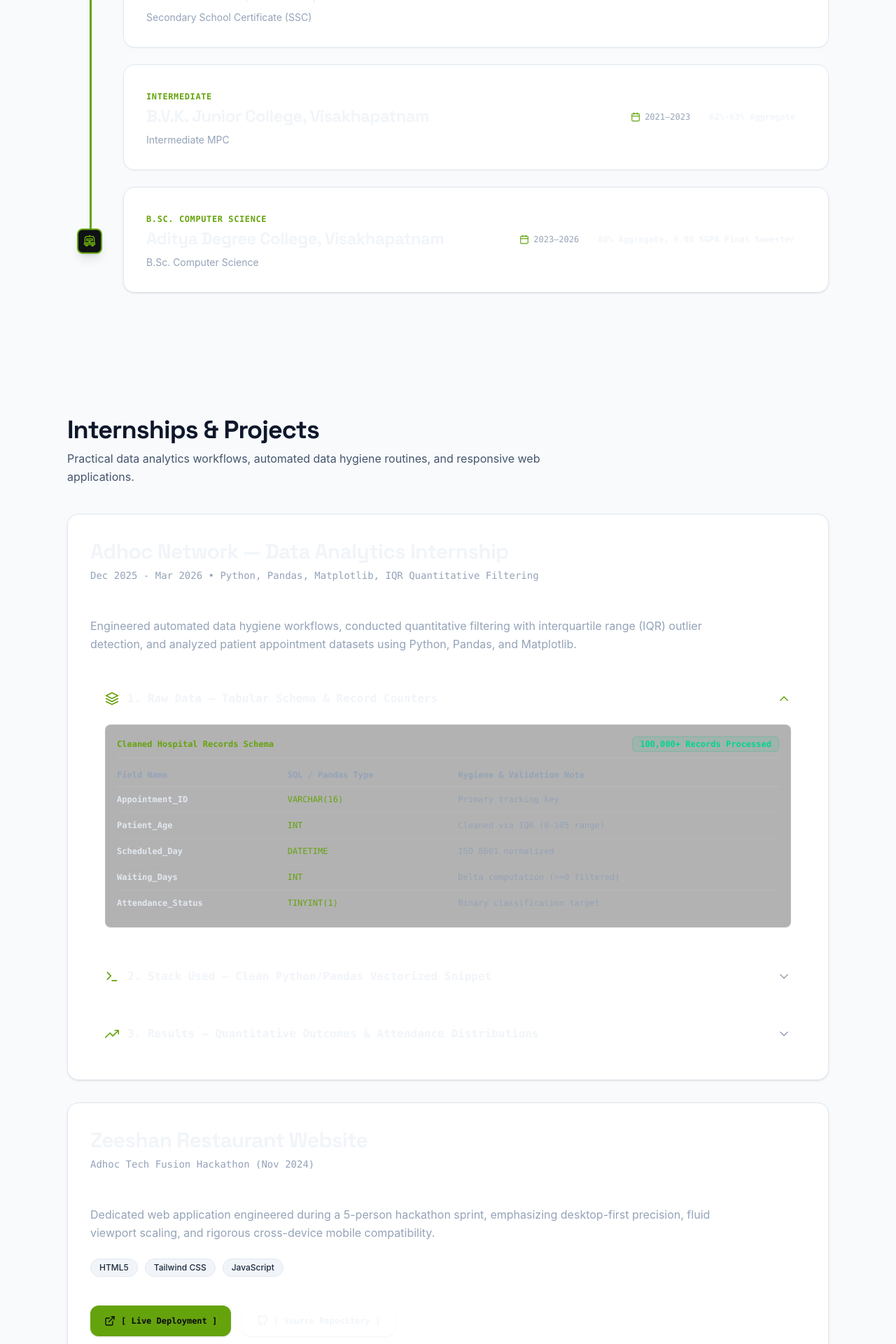
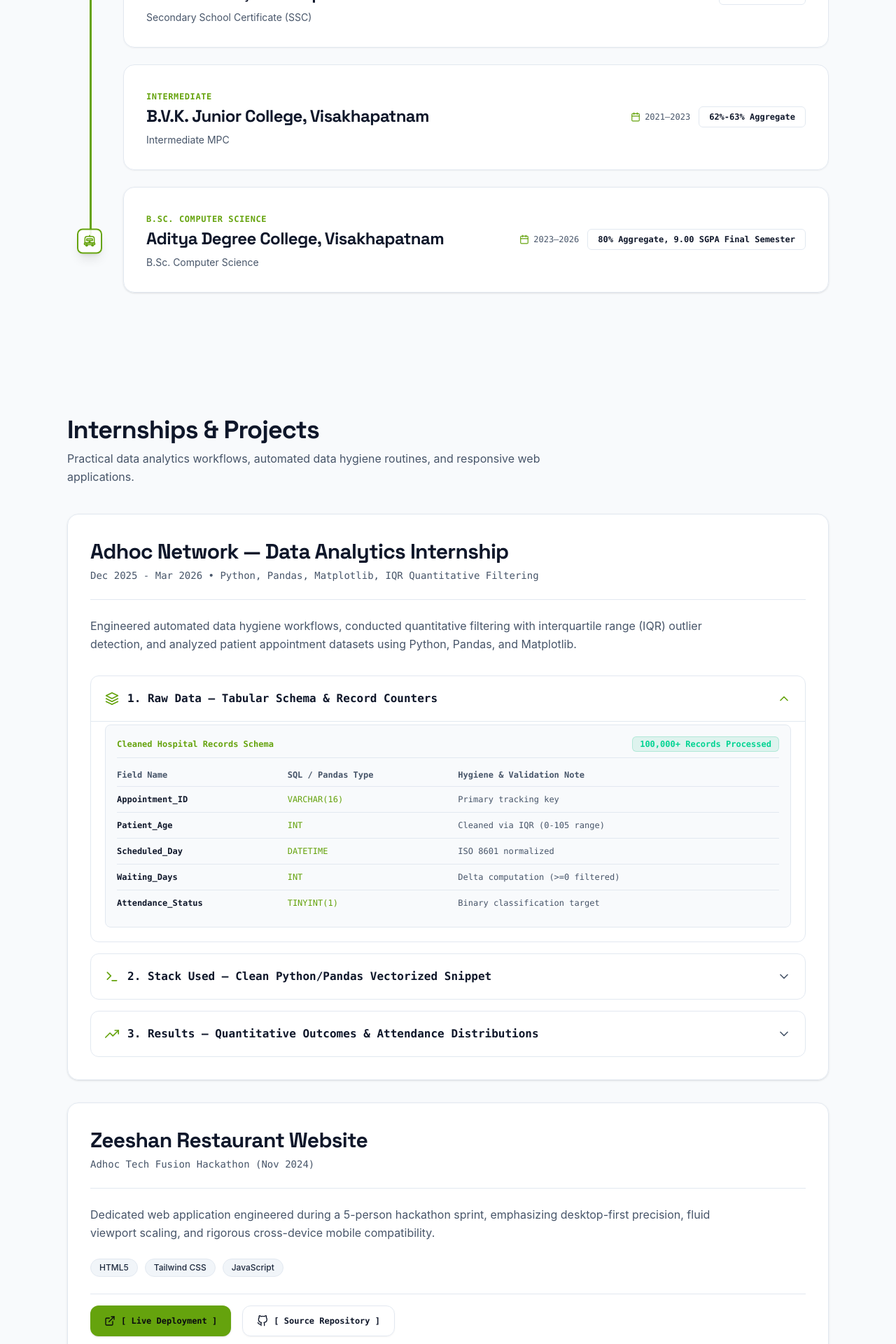
Before and after one commit to Shan-ahamad-3/portfolio, a React (Vite) app: page / in a window 1280 px wide. Shown: the part 880-2800 px from the top of the page at 70% size. Built offline with nearby package versions, Linux system fonts and the light colour scheme.

Commit message:
fix: resolve light mode text contrast and update pursuits content

```diff
--- a/src/components/Certifications.jsx
+++ b/src/components/Certifications.jsx
@@ -16,15 +16,15 @@ export default function Certifications() {
             key={idx}
             className="flex items-start gap-4 p-6 sm:p-8 rounded-2xl glass-card transition-transform hover:-translate-y-0.5 hover:border-[var(--accent)]"
           >
-            <div className="p-3 rounded-xl bg-white/5 theme-accent shrink-0 border border-white/10">
+            <div className="p-3 rounded-xl bg-[var(--bg-card)] theme-accent shrink-0 border border-[var(--border-card)]">
               <FiAward className="w-5 h-5 theme-accent" />
             </div>
 
             <div className="space-y-1">
-              <h3 className="text-base font-bold font-heading text-[#F1F5F9] leading-snug">
+              <h3 className="text-base font-bold font-heading text-[var(--text-primary)] leading-snug">
                 {cert.name}
               </h3>
-              <p className="text-xs font-mono text-[#94A3B8]">
+              <p className="text-xs font-mono text-[var(--text-secondary)]">
                 {cert.issuer}
               </p>
             </div>
--- a/src/components/Footer.jsx
+++ b/src/components/Footer.jsx
@@ -1,7 +1,7 @@
 export default function Footer() {
   return (
     <footer className="border-t border-[var(--border-card)] py-12 bg-[var(--bg-canvas)] transition-colors">
-      <div className="max-w-6xl px-6 md:px-12 mx-auto flex flex-col sm:flex-row items-center justify-between gap-4 font-mono text-xs text-slate-500 dark:text-zinc-400">
+      <div className="max-w-6xl px-6 md:px-12 mx-auto flex flex-col sm:flex-row items-center justify-between gap-4 font-mono text-xs text-[var(--text-secondary)]">
         <div>
           © 2026 Md. Zeeshan Ahamad. All rights reserved.
         </div>
--- a/src/components/Journey.jsx
+++ b/src/components/Journey.jsx
@@ -101,7 +101,7 @@ export default function Journey() {
               top: `${trackBounds.top}px`,
               height: `${trackBounds.height}px`
             }}
-            className="absolute left-4 sm:left-7 md:left-8 w-[3px] bg-white/10 rounded-full pointer-events-none"
+            className="absolute left-4 sm:left-7 md:left-8 w-[3px] bg-[var(--border-card)] rounded-full pointer-events-none"
           >
             {/* Animated active track fill */}
             {!shouldReduceMotion && (
@@ -122,7 +122,7 @@ export default function Journey() {
             transition={{ type: "spring", stiffness: 120, damping: 20 }}
             className="absolute left-4 sm:left-7 md:left-8 -translate-x-1/2 top-0 z-20 pointer-events-none -mt-4 flex flex-col items-center"
           >
-            <div className="p-1.5 rounded-lg bg-[#0F1115] border-2 theme-accent-border theme-accent shadow-lg">
+            <div className="p-1.5 rounded-lg bg-[var(--bg-card)] border-2 theme-accent-border theme-accent shadow-lg">
               <TrainLocomotive className="w-5 h-5 theme-accent" />
             </div>
           </motion.div>
@@ -154,20 +154,20 @@ export default function Journey() {
                       <span className="text-xs font-bold theme-accent uppercase tracking-wider font-mono">
                         {item.stage}
                       </span>
-                      <h3 className="text-xl sm:text-2xl font-bold font-heading text-[#F1F5F9] leading-snug">
+                      <h3 className="text-xl sm:text-2xl font-bold font-heading text-[var(--text-primary)] leading-snug">
                         {item.school}
                       </h3>
-                      <p className="text-sm text-[#94A3B8] font-sans">
+                      <p className="text-sm text-[var(--text-secondary)] font-sans">
                         {item.degree}
                       </p>
                     </div>
 
                     <div className="flex flex-wrap items-center gap-3 text-xs self-start sm:self-auto shrink-0">
-                      <span className="flex items-center gap-1.5 text-[#94A3B8]">
+                      <span className="flex items-center gap-1.5 text-[var(--text-secondary)]">
                         <FiCalendar className="w-3.5 h-3.5 theme-accent" />
                         <span>{item.year}</span>
                       </span>
-                      <span className="px-3.5 py-1.5 rounded-md bg-white/5 text-[#F1F5F9] font-semibold border border-white/10">
+                      <span className="px-3.5 py-1.5 rounded-md bg-white/5 text-[var(--text-primary)] font-semibold border border-[var(--border-card)]">
                         {item.detail}
                       </span>
                     </div>
--- a/src/components/Projects.jsx
+++ b/src/components/Projects.jsx
@@ -26,17 +26,17 @@ export default function Projects() {
         <Card className="p-6 sm:p-8 space-y-6 rounded-2xl glass-card">
 
           {/* Header */}
-          <div className="border-b border-white/10 pb-6 space-y-1">
-            <h3 className="text-2xl sm:text-3xl font-bold font-heading text-[#F1F5F9] leading-snug">
+          <div className="border-b border-[var(--border-card)] pb-6 space-y-1">
+            <h3 className="text-2xl sm:text-3xl font-bold font-heading text-[var(--text-primary)] leading-snug">
               {internship.org}
             </h3>
-            <p className="text-sm font-mono text-[#94A3B8]">
+            <p className="text-sm font-mono text-[var(--text-secondary)]">
               {internship.period} • Python, Pandas, Matplotlib, IQR Quantitative Filtering
             </p>
           </div>
 
           {/* 2-to-3 line concise narrative summary */}
-          <p className="text-base text-[#94A3B8] leading-relaxed max-w-4xl">
+          <p className="text-base text-[var(--text-secondary)] leading-relaxed max-w-4xl">
             {internship.summary}
           </p>
 
@@ -44,17 +44,17 @@ export default function Projects() {
           <div className="space-y-4 pt-2 font-mono text-xs">
 
             {/* 1. Raw Data */}
-            <div className="rounded-xl border border-white/10 bg-white/[0.02] overflow-hidden transition-colors">
+            <div className="rounded-xl border border-[var(--border-card)] bg-[var(--bg-card)] overflow-hidden transition-colors">
               <button
                 onClick={() => toggleBlock('rawData')}
                 type="button"
                 className="w-full min-h-[48px] p-5 flex items-center justify-between text-left hover:text-[var(--accent)] transition-colors cursor-pointer"
               >
-                <span className="text-sm md:text-base font-semibold text-[#F1F5F9] flex items-center gap-3">
+                <span className="text-sm md:text-base font-semibold text-[var(--text-primary)] flex items-center gap-3">
                   <FiLayers className="w-5 h-5 theme-accent shrink-0" />
                   <span>1. Raw Data — Tabular Schema & Record Counters</span>
                 </span>
-                <FiChevronDown className={`w-5 h-5 transition-transform shrink-0 ${expandedBlock === 'rawData' ? 'rotate-180 theme-accent' : 'text-[#94A3B8]'}`} />
+                <FiChevronDown className={`w-5 h-5 transition-transform shrink-0 ${expandedBlock === 'rawData' ? 'rotate-180 theme-accent' : 'text-[var(--text-secondary)]'}`} />
               </button>
 
               <AnimatePresence>
@@ -63,10 +63,10 @@ export default function Projects() {
                     initial={{ height: 0, opacity: 0 }}
                     animate={{ height: "auto", opacity: 1 }}
                     exit={{ height: 0, opacity: 0 }}
-                    className="px-5 pb-5 pt-1 border-t border-white/10"
+                    className="px-5 pb-5 pt-1 border-t border-[var(--border-card)]"
                   >
-                    <div className="p-4 rounded-lg bg-black/30 border border-white/10 space-y-4">
-                      <div className="flex flex-wrap items-center justify-between gap-2 pb-2 border-b border-white/10 text-xs">
+                    <div className="p-4 rounded-lg bg-[var(--bg-canvas)] border border-[var(--border-card)] space-y-4">
+                      <div className="flex flex-wrap items-center justify-between gap-2 pb-2 border-b border-[var(--border-card)] text-xs">
                         <span className="font-bold theme-accent">{internship.blocks.rawData.title}</span>
                         <span className="px-2.5 py-0.5 rounded-md bg-emerald-500/10 text-emerald-400 font-bold border border-emerald-500/20">
                           {internship.blocks.rawData.records}
@@ -76,18 +76,18 @@ export default function Projects() {
                       <div className="overflow-x-auto">
                         <table className="w-full text-left text-xs">
                           <thead>
-                            <tr className="text-[#94A3B8] border-b border-white/10">
+                            <tr className="text-[var(--text-secondary)] border-b border-[var(--border-card)]">
                               <th className="pb-2">Field Name</th>
                               <th className="pb-2">SQL / Pandas Type</th>
                               <th className="pb-2">Hygiene & Validation Note</th>
                             </tr>
                           </thead>
-                          <tbody className="divide-y divide-white/5 font-mono">
+                          <tbody className="divide-y divide-[var(--border-card)] font-mono">
                             {internship.blocks.rawData.schema.map((row, idx) => (
                               <tr key={idx} className="hover:bg-white/[0.02]">
-                                <td className="py-2.5 font-bold text-slate-200">{row.field}</td>
+                                <td className="py-2.5 font-bold text-[var(--text-primary)]">{row.field}</td>
                                 <td className="py-2.5 theme-accent">{row.type}</td>
-                                <td className="py-2.5 text-[#94A3B8]">{row.note}</td>
+                                <td className="py-2.5 text-[var(--text-secondary)]">{row.note}</td>
                               </tr>
                             ))}
                           </tbody>
@@ -100,17 +100,17 @@ export default function Projects() {
             </div>
 
             {/* 2. Stack Used */}
-            <div className="rounded-xl border border-white/10 bg-white/[0.02] overflow-hidden transition-colors">
+            <div className="rounded-xl border border-[var(--border-card)] bg-[var(--bg-card)] overflow-hidden transition-colors">
               <button
                 onClick={() => toggleBlock('stack')}
                 type="button"
                 className="w-full min-h-[48px] p-5 flex items-center justify-between text-left hover:text-[var(--accent)] transition-colors cursor-pointer"
               >
-                <span className="text-sm md:text-base font-semibold text-[#F1F5F9] flex items-center gap-3">
+                <span className="text-sm md:text-base font-semibold text-[var(--text-primary)] flex items-center gap-3">
                   <FiTerminal className="w-5 h-5 theme-accent shrink-0" />
                   <span>2. Stack Used — Clean Python/Pandas Vectorized Snippet</span>
                 </span>
-                <FiChevronDown className={`w-5 h-5 transition-transform shrink-0 ${expandedBlock === 'stack' ? 'rotate-180 theme-accent' : 'text-[#94A3B8]'}`} />
+                <FiChevronDown className={`w-5 h-5 transition-transform shrink-0 ${expandedBlock === 'stack' ? 'rotate-180 theme-accent' : 'text-[var(--text-secondary)]'}`} />
               </button>
 
               <AnimatePresence>
@@ -119,10 +119,10 @@ export default function Projects() {
                     initial={{ height: 0, opacity: 0 }}
                     animate={{ height: "auto", opacity: 1 }}
                     exit={{ height: 0, opacity: 0 }}
-                    className="px-5 pb-5 pt-1 border-t border-white/10"
+                    className="px-5 pb-5 pt-1 border-t border-[var(--border-card)]"
                   >
-                    <div className="p-4 rounded-lg bg-black/40 border border-white/10 text-zinc-200 overflow-x-auto text-xs leading-relaxed font-mono">
-                      <pre className="text-emerald-400">{internship.blocks.stack}</pre>
+                    <div className="p-4 rounded-lg bg-[var(--bg-canvas)] border border-[var(--border-card)] text-[var(--text-primary)] overflow-x-auto text-xs leading-relaxed font-mono">
+                      <pre className="text-emerald-500 dark:text-emerald-400">{internship.blocks.stack}</pre>
                     </div>
                   </motion.div>
                 )}
@@ -130,17 +130,17 @@ export default function Projects() {
             </div>
 
             {/* 3. Results */}
-            <div className="rounded-xl border border-white/10 bg-white/[0.02] overflow-hidden transition-colors">
+            <div className="rounded-xl border border-[var(--border-card)] bg-[var(--bg-card)] overflow-hidden transition-colors">
               <button
                 onClick={() => toggleBlock('results')}
                 type="button"
                 className="w-full min-h-[48px] p-5 flex items-center justify-between text-left hover:text-[var(--accent)] transition-colors cursor-pointer"
               >
-                <span className="text-sm md:text-base font-semibold text-[#F1F5F9] flex items-center gap-3">
+                <span className="text-sm md:text-base font-semibold text-[var(--text-primary)] flex items-center gap-3">
                   <FiTrendingUp className="w-5 h-5 theme-accent shrink-0" />
                   <span>3. Results — Quantitative Outcomes & Attendance Distributions</span>
                 </span>
-                <FiChevronDown className={`w-5 h-5 transition-transform shrink-0 ${expandedBlock === 'results' ? 'rotate-180 theme-accent' : 'text-[#94A3B8]'}`} />
+                <FiChevronDown className={`w-5 h-5 transition-transform shrink-0 ${expandedBlock === 'results' ? 'rotate-180 theme-accent' : 'text-[var(--text-secondary)]'}`} />
               </button>
 
               <AnimatePresence>
@@ -149,23 +149,23 @@ export default function Projects() {
                     initial={{ height: 0, opacity: 0 }}
                     animate={{ height: "auto", opacity: 1 }}
                     exit={{ height: 0, opacity: 0 }}
-                    className="px-5 pb-5 pt-1 border-t border-white/10"
+                    className="px-5 pb-5 pt-1 border-t border-[var(--border-card)]"
                   >
-                    <div className="p-5 rounded-lg bg-black/30 border border-white/10 space-y-4">
+                    <div className="p-5 rounded-lg bg-[var(--bg-canvas)] border border-[var(--border-card)] space-y-4">
                       <div className="font-bold theme-accent text-sm">
                         {internship.blocks.results.headline}
                       </div>
 
                       <div className="grid grid-cols-1 sm:grid-cols-3 gap-3">
                         {internship.blocks.results.metrics.map((m, idx) => (
-                          <div key={idx} className="p-3.5 rounded-lg bg-white/[0.02] border border-white/10 space-y-1">
-                            <span className="text-[11px] text-[#94A3B8]">{m.label}</span>
-                            <div className="text-lg font-bold text-[#F1F5F9]">{m.value}</div>
+                          <div key={idx} className="p-3.5 rounded-lg bg-[var(--bg-card)] border border-[var(--border-card)] space-y-1">
+                            <span className="text-[11px] text-[var(--text-secondary)]">{m.label}</span>
+                            <div className="text-lg font-bold text-[var(--text-primary)]">{m.value}</div>
                           </div>
                         ))}
                       </div>
 
-                      <p className="text-xs md:text-sm text-[#94A3B8] leading-relaxed font-sans pt-1">
+                      <p className="text-xs md:text-sm text-[var(--text-secondary)] leading-relaxed font-sans pt-1">
                         {internship.blocks.results.takeaway}
                       </p>
                     </div>
@@ -179,16 +179,16 @@ export default function Projects() {
 
         {/* RESTAURANT WEB APP CARD */}
         <Card className="p-6 sm:p-8 space-y-6 rounded-2xl glass-card">
-          <div className="border-b border-white/10 pb-6 space-y-1">
-            <h3 className="text-2xl sm:text-3xl font-bold font-heading text-[#F1F5F9] leading-snug">
+          <div className="border-b border-[var(--border-card)] pb-6 space-y-1">
+            <h3 className="text-2xl sm:text-3xl font-bold font-heading text-[var(--text-primary)] leading-snug">
               {webProject.title}
             </h3>
-            <p className="text-sm font-mono text-[#94A3B8]">
+            <p className="text-sm font-mono text-[var(--text-secondary)]">
               {webProject.context}
             </p>
           </div>
 
-          <p className="text-base text-[#94A3B8] leading-relaxed max-w-4xl">
+          <p className="text-base text-[var(--text-secondary)] leading-relaxed max-w-4xl">
             {webProject.description}
           </p>
 
@@ -200,7 +200,7 @@ export default function Projects() {
           </div>
 
           {/* Functional Action Links with 44px minimum touch target */}
-          <div className="pt-4 border-t border-white/10 flex flex-wrap items-center gap-4 text-xs font-mono">
+          <div className="pt-4 border-t border-[var(--border-card)] flex flex-wrap items-center gap-4 text-xs font-mono">
             <a
               href={webProject.liveUrl}
               target="_blank"
@@ -215,7 +215,7 @@ export default function Projects() {
               href={webProject.repoUrl}
               target="_blank"
               rel="noreferrer"
-              className="inline-flex items-center justify-center gap-2 min-h-[44px] px-5 py-2.5 rounded-xl bg-white/5 text-[#F1F5F9] border border-white/10 hover:border-[var(--accent)] font-semibold transition-colors shadow-xs"
+              className="inline-flex items-center justify-center gap-2 min-h-[44px] px-5 py-2.5 rounded-xl bg-white/5 text-[var(--text-primary)] border border-[var(--border-card)] hover:border-[var(--accent)] font-semibold transition-colors shadow-xs"
             >
               <FiGithub className="w-4 h-4" />
               <span>[ Source Repository ]</span>
--- a/src/components/TechFoundations.jsx
+++ b/src/components/TechFoundations.jsx
@@ -54,7 +54,7 @@ export default function TechFoundations() {
             key={item.category}
             className="p-6 sm:p-8 space-y-6 rounded-2xl glass-card shadow-xs"
           >
-            <h3 className="font-mono text-xs theme-accent font-bold uppercase tracking-wider border-b border-white/10 pb-4">
+            <h3 className="font-mono text-xs theme-accent font-bold uppercase tracking-wider border-b border-[var(--border-card)] pb-4">
               {item.category}
             </h3>
 
@@ -62,7 +62,7 @@ export default function TechFoundations() {
               {item.skills.map((skill, idx) => (
                 <div
                   key={idx}
-                  className="w-full px-4 py-3 rounded-lg bg-white/[0.02] border border-white/10 text-slate-200 text-sm md:text-base font-medium tracking-wide hover:border-[var(--accent)] hover:bg-white/[0.05] transition-colors"
+                  className="w-full px-4 py-3 rounded-lg bg-[var(--bg-card)] border border-[var(--border-card)] text-[var(--text-primary)] text-sm md:text-base font-medium tracking-wide hover:border-[var(--accent)] hover:bg-[var(--accent-muted)] transition-colors"
                 >
                   {skill}
                 </div>
--- a/src/components/ui/Section.jsx
+++ b/src/components/ui/Section.jsx
@@ -29,12 +29,12 @@ export default function Section({
         {(title || subtitle) && (
           <motion.div {...animationProps} className="mb-10 text-left space-y-2">
             {title && (
-              <h2 className="text-3xl md:text-4xl font-bold tracking-tight text-slate-900 dark:text-[#F0F6FC]">
+              <h2 className="text-3xl md:text-4xl font-bold tracking-tight text-[var(--text-primary)]">
                 {title}
               </h2>
             )}
             {subtitle && (
-              <p className="text-sm md:text-base text-slate-600 dark:text-[#8B949E] max-w-3xl leading-relaxed">
+              <p className="text-sm md:text-base text-[var(--text-secondary)] max-w-3xl leading-relaxed">
                 {subtitle}
               </p>
             )}
```
Also changed, not shown: src/components/ContactModal.jsx (+14 -14 lines), src/components/Hero.jsx (+6 -6 lines), src/components/Navbar.jsx (+7 -7 lines), src/components/Pursuits.jsx (+29 -50 lines), src/components/Volunteering.jsx (+9 -9 lines).
